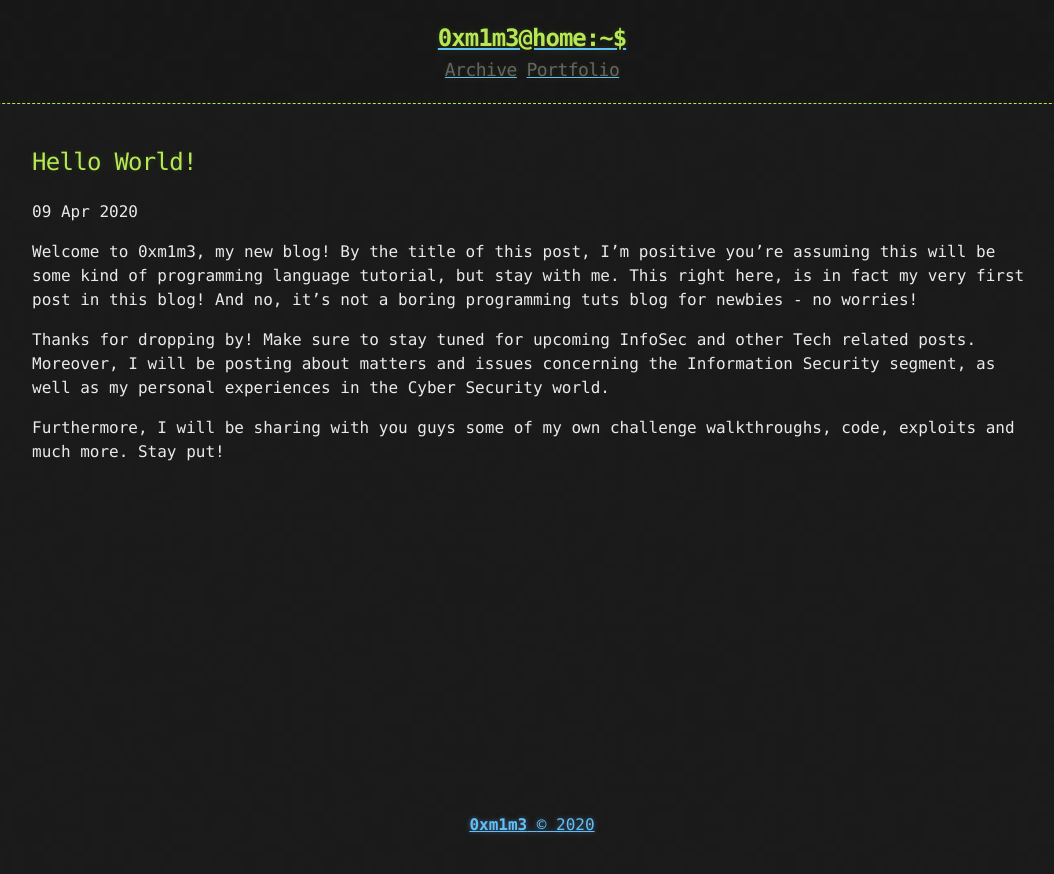
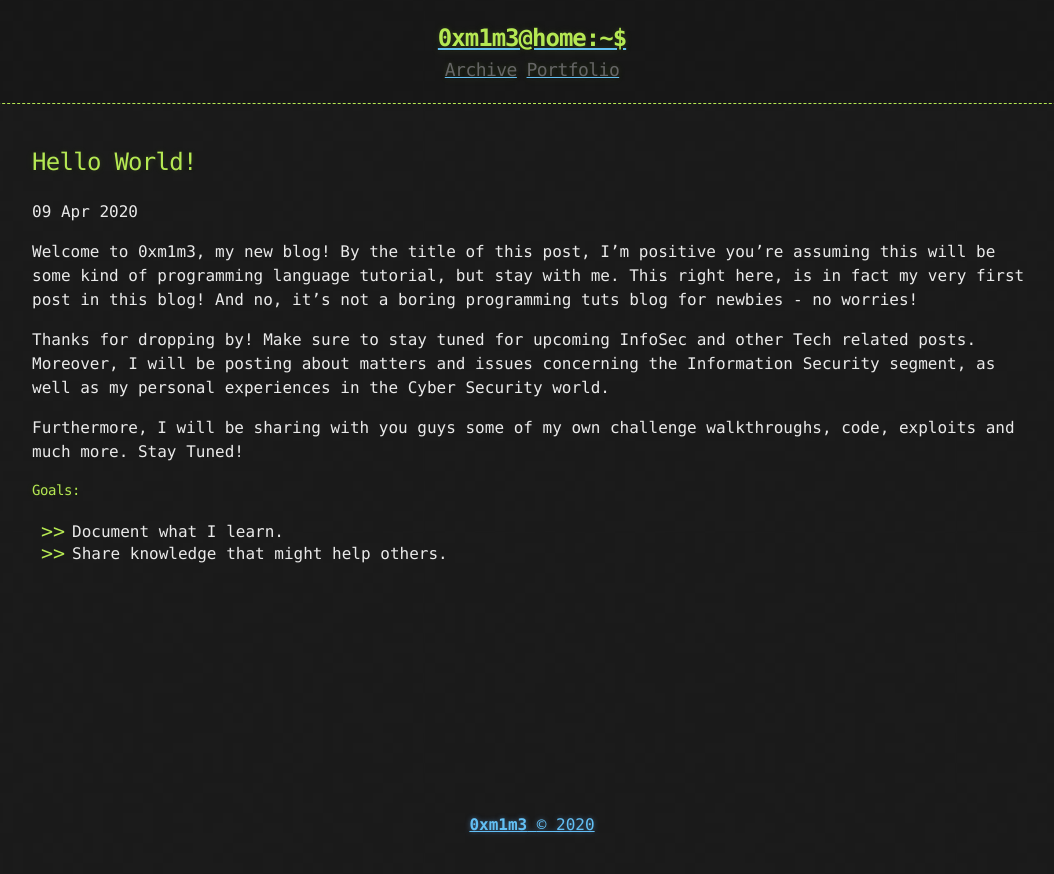
Before and after one commit to madhavmehndiratta/jekyll-portfolio, a Jekyll site: the page built from blog/_posts/2020-04-09-hello-world!.md, in a window 1280 px wide. Shown: the top 874 px of the page, without its empty margins (108-1162 px from the left). Built offline with Jekyll 4.4.1, drawn with Linux system fonts in a browser that asks for light colours.

Commit message:
Portfolio and Blog

```diff
--- a/blog/_posts/2020-04-09-hello-world!.md
+++ b/blog/_posts/2020-04-09-hello-world!.md
@@ -8,4 +8,9 @@ Welcome to 0xm1m3, my new blog! By the title of this post, I'm positive you're a
 
 Thanks for dropping by! Make sure to stay tuned for upcoming InfoSec and other Tech related posts. Moreover, I will be posting about matters and issues concerning the Information Security segment, as well as my personal experiences in the Cyber Security world.
 
-Furthermore, I will be sharing with you guys some of my own challenge walkthroughs, code, exploits and much more. Stay put!
+Furthermore, I will be sharing with you guys some of my own challenge walkthroughs, code, exploits and much more. Stay Tuned!
+
+#### Goals:
+
+- Document what I learn.
+- Share knowledge that might help others.
```
